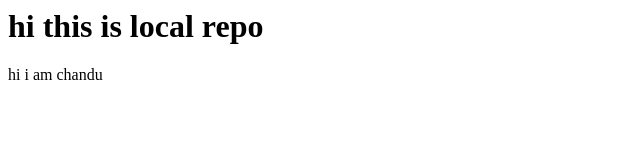
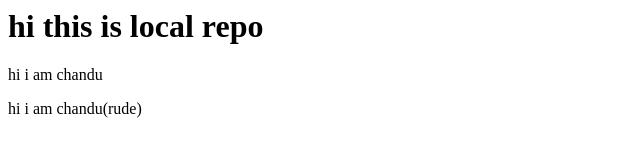
Before and after one commit to Chandumore-code/localrepo, a plain HTML site: page index.html in a window 1280 px wide. Shown: the whole page, without its empty margins (0-640 px from the left). Drawn offline with Linux system fonts and the light colour scheme.

Commit message:
new quality

```diff
--- a/index.html
+++ b/index.html
@@ -1,2 +1,3 @@
 <h1>hi this is local repo</h1>
 <p>hi i am chandu</p>
+<p>hi i am chandu(rude)</p>
```
